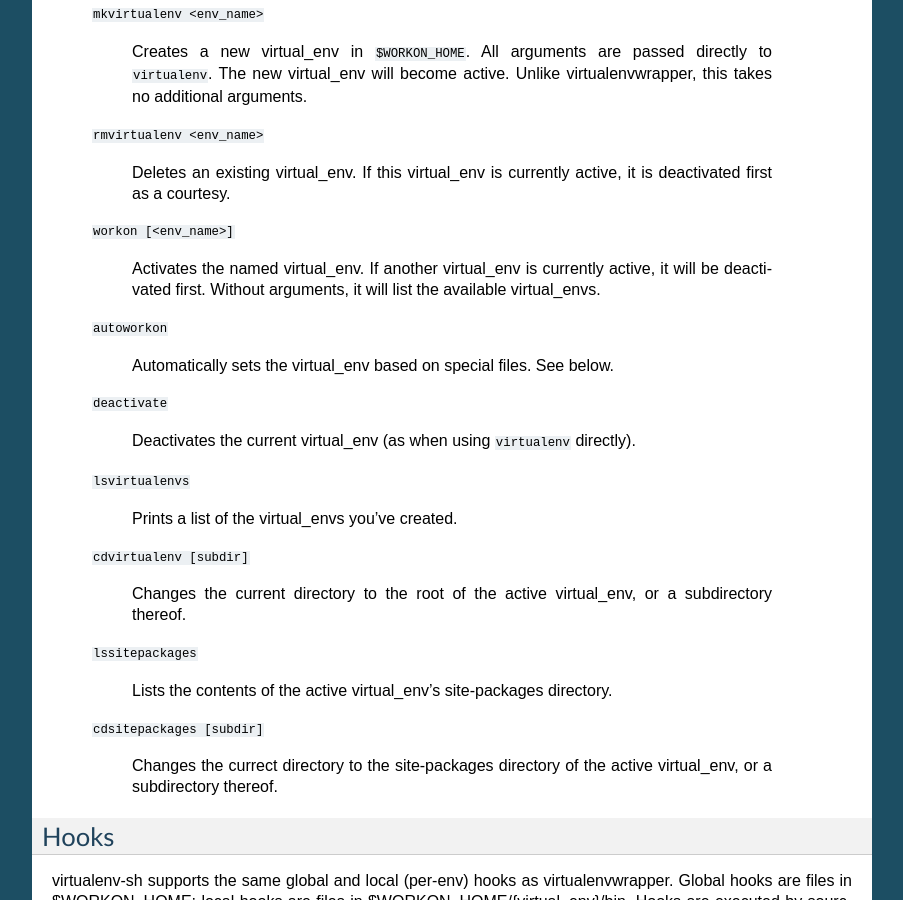
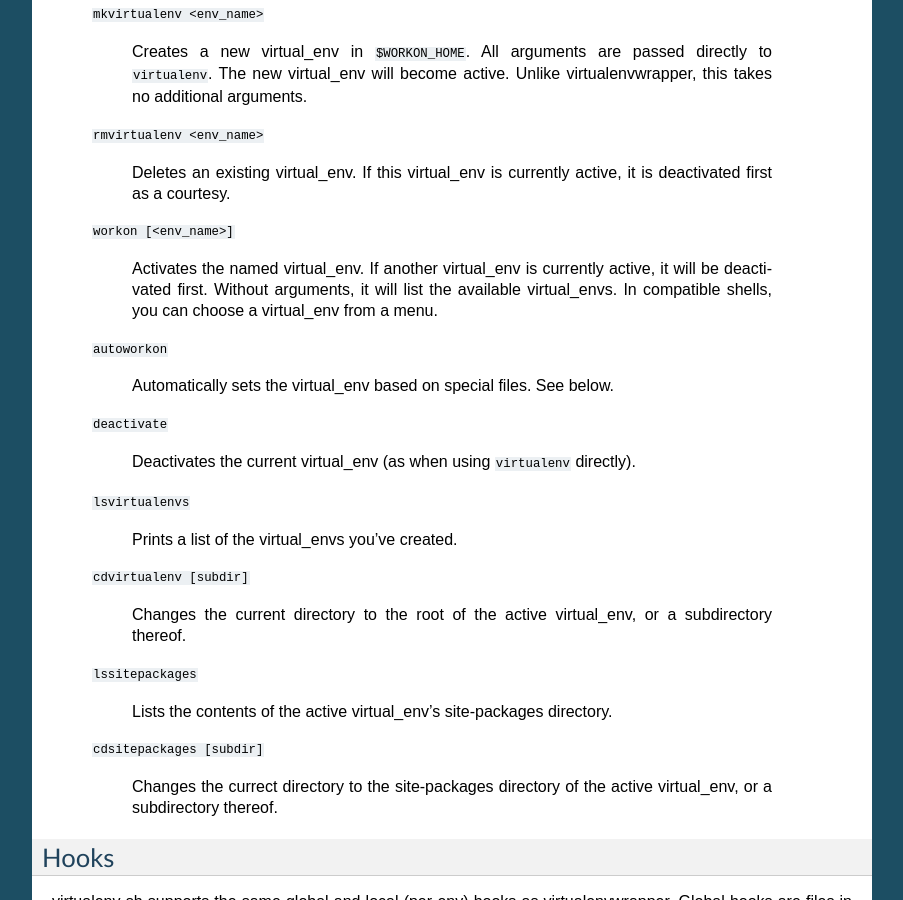
Before and after one commit to psagers/virtualenv-sh, a Sphinx documentation site: the page built from doc/index.rst, in a window 1280 px wide and 900 px high, scrolled down 1257 px. Shown: the whole window, without its empty margins (198-1101 px from the left). Built offline with Sphinx 7.4.7, drawn with Linux system fonts in a browser that asks for light colours.

```diff
--- a/doc/index.rst
+++ b/doc/index.rst
@@ -99,7 +99,8 @@ virtualenvwrapper. Here's a brief recap:
 
     Activates the named virtual_env. If another virtual_env is currently
     active, it will be deactivated first. Without arguments, it will list the
-    available virtual_envs.
+    available virtual_envs. In compatible shells, you can choose a virtual_env
+    from a menu.
 
   ``autoworkon``
 
--- a/setup.py
+++ b/setup.py
@@ -3,7 +3,7 @@ from distutils.core import setup
 
 setup(
     name='virtualenv-sh',
-    version='0.1',
+    version='0.2',
     description='Convenient shell interface to virtualenv',
     long_description=open('README').read(),
     url='https://bitbucket.org/psagers/virtualenv-sh',
```
